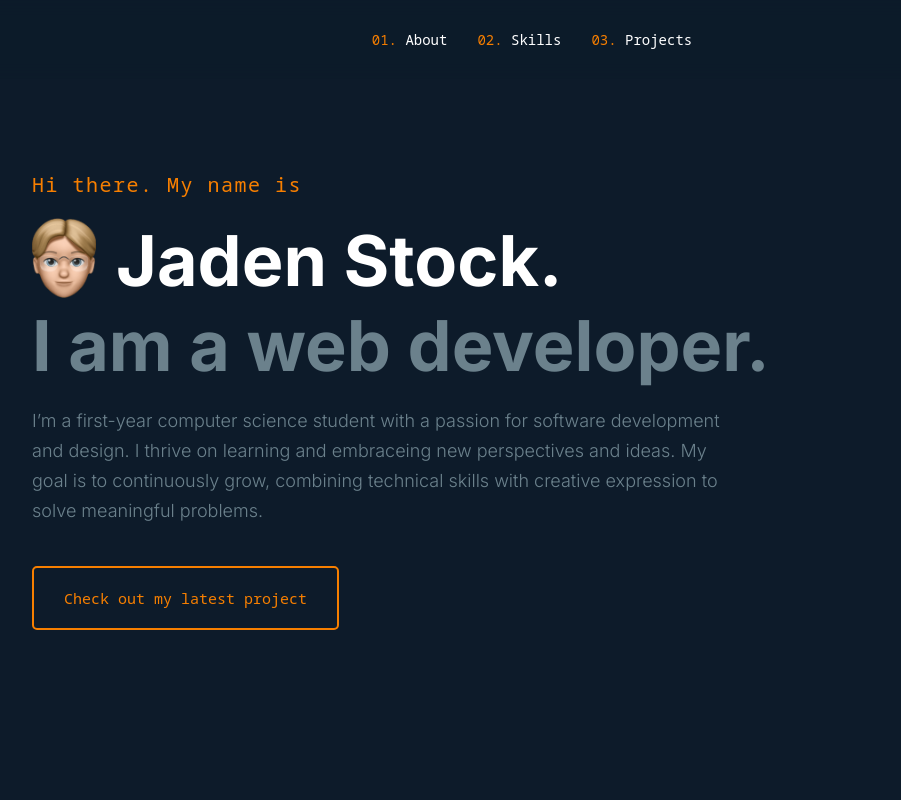
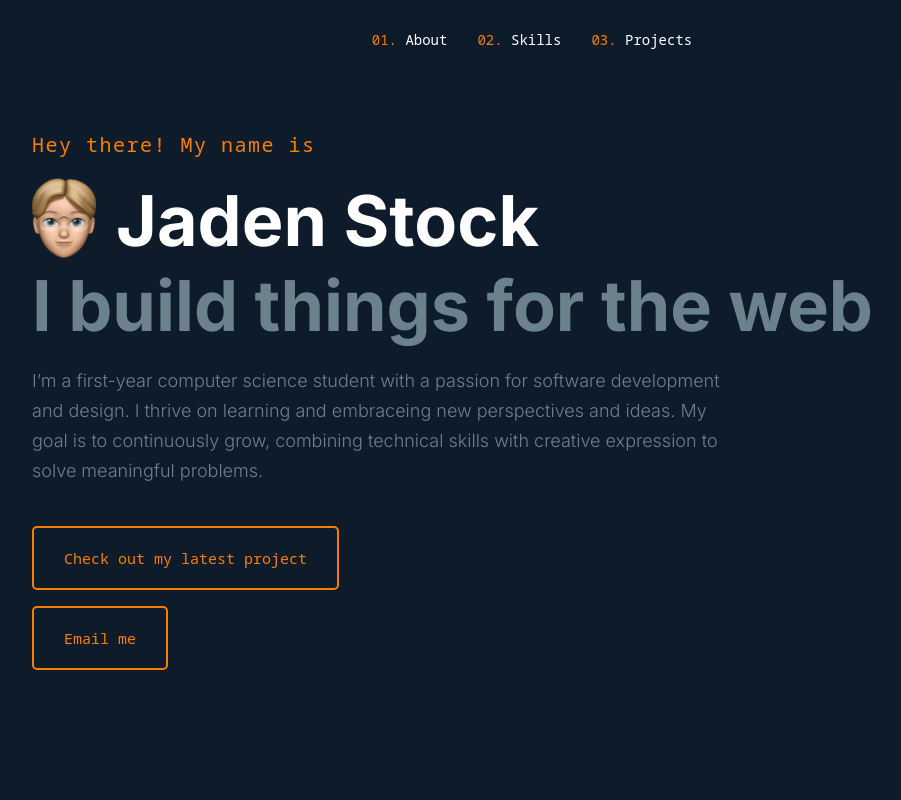
Before and after one commit to jadenstockk/portfolio-website, a React (Create React App) app: page / in a window 1280 px wide. Shown: the top 800 px of the page, without its empty margins (108-1009 px from the left). Built offline with nearby package versions, Linux system fonts and the light colour scheme.

Commit message:
Slight changes

```diff
--- a/src/assets/projects.json
+++ b/src/assets/projects.json
@@ -3,7 +3,7 @@
     "name": "Coco Blue Website",
     "description": "A fully featured e-commerce website for a small business, Coco Blue. Designed and developed entirely from scratch.",
     "github": null,
-    "link": null,
+    "link": "https://cocoblue.co.za/",
     "year": "2025",
     "date": "2025-01-21",
     "starred": true,
--- a/src/routes/Index/Hero/Hero.jsx
+++ b/src/routes/Index/Hero/Hero.jsx
@@ -9,17 +9,17 @@ const Hero = () => {
           className="small-heading-1 fade-up"
           style={{ animationDelay: "200ms" }}
         >
-          Hi there. My name is
+          Hey there! My name is
         </h3>
         <div className="face-name fade-up" style={{ animationDelay: "300ms" }}>
           <img src={faceImage} alt="" />
-          <h2 className="big-heading-1">Jaden Stock.</h2>
+          <h2 className="big-heading-1">Jaden Stock</h2>
         </div>
         <h2
           className="big-heading-2 fade-up"
           style={{ animationDelay: "400ms" }}
         >
-          I am a web developer.
+          I build things for the web
         </h2>
         <p
           className="description-1 fade-up"
@@ -27,6 +27,11 @@ const Hero = () => {
         >
          I’m a first-year computer science student with a passion for software development and design. I thrive on learning and embraceing new perspectives and ideas. My goal is to continuously grow, combining technical skills with creative expression to solve meaningful problems.
         </p>
+        <div style={{
+          display: "flex",
+          flexDirection: "column",
+          gap: "1rem",
+        }}>
         <a
           className="btn fade-up"
           style={{ animationDelay: "600ms" }}
@@ -34,6 +39,10 @@ const Hero = () => {
         >
           Check out my latest project
         </a>
+        <a href="mailto:jaden@jadenstock.com"  style={{ animationDelay: "700ms" }} className="btn fade-up">
+					Email me
+				</a>
+        </div>
       </div>
     </section>
   );
```
